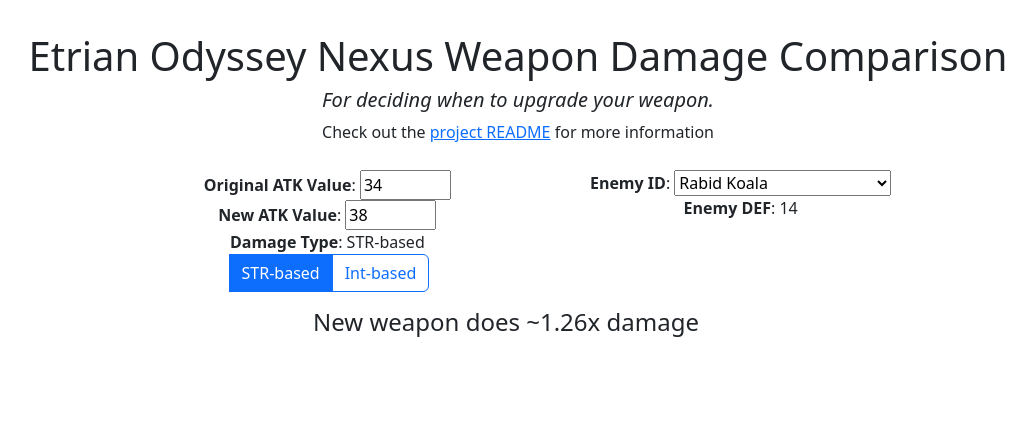
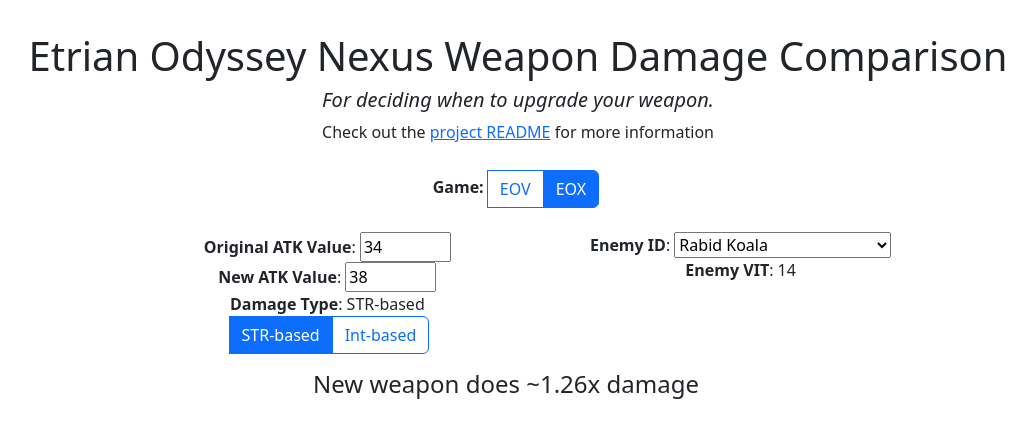
Before and after one commit to aturfah/eo5x-weapon-dmg, a React (Vite) app: page / in a window 1280 px wide. Shown: the top 438 px of the page, without its empty margins (122-1158 px from the left). Built offline with nearby package versions, Linux system fonts and the light colour scheme.

Commit message:
Add EOV Enemies

```diff
--- a/src/App.tsx
+++ b/src/App.tsx
@@ -8,29 +8,26 @@
   const cs = eDef / atk;
   let innerVal = 0;
   if (cs > 1) {
-    // console.log("cs > 1")
     innerVal = 1 - 0.7 * Math.pow(cs, 1/4)
   } else {
-    // console.log("cs < 1")
     innerVal = 0.3 + 1.7 * Math.pow(1 - cs, 3)
   }
   let finalVal = 0.717 * innerVal * atk * 3 - eDef/5
   if (finalVal < 0) finalVal = 0;
-  // console.log("Player ATK", atk)
-  // console.log("CS", cs)
-  // console.log("Stat Value", innerVal)
-  // console.log("Final Value", finalVal)
   return finalVal
 }
 
-function damageRat(atkN: number, atkO: number, eName: string, strDmg: boolean) {
-  const eDef = getEDef(eName, strDmg)
+function damageRat(atkN: number, atkO: number, eName: string, strDmg: boolean, nexus: boolean) {
+  const eDef = getEDef(eName, strDmg, nexus)
   const val = damage(atkN, eDef) / damage(atkO, eDef)
   return Math.round(val * 100) / 100
 }
 
-function getEDef(eName: string, strDmg: boolean) {
+function getEDef(eName: string, strDmg: boolean, nexus: boolean) {
   const mappingStr = new Map();
+  const mappingInt = new Map();
+
+  if (nexus) {
     mappingStr.set("debug", 14)
     mappingStr.set("blossombeast", 13)
     mappingStr.set("berserkerking", 17)
@@ -63,8 +60,6 @@
     mappingStr.set("greatdragon", 100)
     mappingStr.set("blizzardking", 94)
 
-
-  const mappingInt = new Map();
     mappingInt.set("debug", 12)
     mappingInt.set("blossombeast", 16)
     mappingInt.set("berserkerking", 13)
@@ -96,6 +91,32 @@
     mappingInt.set("stormemperor", 109)
     mappingInt.set("greatdragon", 106)
     mappingInt.set("blizzardking", 100)
+  } else {
+    mappingStr.set("debug", 18)
+    mappingStr.set("amalgolem", 35)
+    mappingStr.set("hippogryph", 53)
+    mappingStr.set("undeadking", 60)
+    mappingStr.set("crystaldragon", 93)
+    mappingStr.set("eternaltyrant", 132)
+    mappingStr.set("primordiphant", 121)
+    mappingStr.set("dryad", 121)
+    mappingStr.set("zombiedragon", 118)
+    mappingStr.set("lamia", 136)
+    mappingStr.set("stardevourer", 231)
+
+    mappingInt.set("debug", 12)
+    mappingInt.set("amalgolem", 34)
+    mappingInt.set("hippogryph", 39)
+    mappingInt.set("undeadking", 86)
+    mappingInt.set("crystaldragon", 101)
+    mappingInt.set("eternaltyrant", 129)
+    mappingInt.set("primordiphant", 112)
+    mappingInt.set("dryad", 131)
+    mappingInt.set("zombiedragon", 128)
+    mappingInt.set("lamia", 147)
+    mappingInt.set("stardevourer", 238)
+  }
+
 
   if (strDmg) {
     return(mappingStr.get(eName))
@@ -105,18 +126,85 @@
 }
 
 function App() {
+  const [nexus, setNexus] = useState(true)
   const [atkOrig, setWAtkO] = useState(34)
   const [atkNew, setWAtkN] = useState(38)
   const [eName, setEName] = useState('debug')
   const [strDmg, setStrDmg] = useState(true)
-  const dmgRat = damageRat(atkNew, atkOrig, eName, strDmg)
+  const dmgRat = damageRat(atkNew, atkOrig, eName, strDmg, nexus)
+
+  let enemyList = [];
+  if (nexus) {
+    enemyList = [
+      <option value="debug">Rabid Koala</option>,
+      <option value="blossombeast">Blossombeast</option>,
+      <option value="berserkerking">Berserker King</option>,
+      <option value="cernunnos">Cernunnos</option>,
+      <option value="wyvern">Wyvern</option>,
+      <option value="wickedsilirus">Wicked Silirus</option>,
+      <option value="shellbeast">Shellbeast</option>,
+      <option value="harpuia">Harpuia</option>,
+      <option value="chimaera">Chimaera</option>,
+      <option value="ketos">Ketos</option>,
+      <option value="bugbeast">Bugbeast</option>,
+      <option value="salamander">Salamander</option>,
+      <option value="boilinglizard">Boiling Lizard</option>,
+      <option value="basilisk">Basilisk</option>,
+      <option value="iwaoropenelep">Iwaoropenelep</option>,
+      <option value="blot">Blot</option>,
+      <option value="jormungandr_weak">Jormungandr (Main Story)</option>,
+      <option value="golem">Golem</option>,
+      <option value="fenrir">Fenrir</option>,
+      <option value="chameleonking">Chameleon King</option>,
+      <option value="alraune">Alraune</option>,
+      <option value="hippogryph">Hippogryph</option>,
+      <option value="queenant">Queen Ant</option>,
+      <option value="lamia">Lamia</option>,
+      <option value="scylla">Scylla</option>,
+      <option value="juggernaut">Juggernaut</option>,
+      <option value="stormemperor">Storm Emperor</option>,
+      <option value="greatdragon">Great Dragon</option>,
+      <option value="blizzardking">Blizzard King</option>,
+      <option value="abyssalprincess">Abyssal Princess</option>,
+      <option value="jormungandr_full">Jormungandr (Postgame)</option>
+    ]
+  } else {
+      enemyList = [
+        <option value="debug">Rabid Acorn</option>,
+        <option value="amalgolem" key="amalgolem">Amalgolem</option>,
+        <option value="hippogryph" key="hippogryph">Hippogryph</option>,
+        <option value="undeadking" key="undeadking">Undead King</option>,
+        <option value="crystaldragon" key="crystaldragon">Crystal Dragon</option>,
+        <option value="eternaltyrant" key="eternaltyrant">Eternal Tyrant</option>,
+        <option value="primordiphant" key="primordiphant">Primordiphant</option>,
+        <option value="dryad" key="dryad">Dryad</option>,
+        <option value="zombiedragon" key="zombiedragon">Zombie Dragon</option>,
+        <option value="lamia" key="lamia">Lamia</option>,
+        <option value="stardevourer" key="stardevourer">Star Devourer</option>
+      ]
+    }
 
   return (
     <>
     <div className='row headerRow'>
-      <h1>Etrian Odyssey Nexus Weapon Damage Comparison</h1>
+      <h1>Etrian Odyssey {nexus ? "Nexus" : "V"} Weapon Damage Comparison</h1>
       <h5><i>For deciding when to upgrade your weapon.</i></h5>
       <p>Check out the <a href="https://github.com/aturfah/eo5x-weapon-dmg/blob/master/README.md">project README</a> for more information</p>
+    </div>
+    <div className='row'>
+      <div className='col-sm-4'></div>
+      <div className='col-sm-4'>
+        <b>Game:</b>
+          <div className="btn-group" role="group" aria-label="Basic checkbox toggle button group"> &nbsp;<br/>
+            <input type="checkbox" className="btn-check" checked={!nexus} id="eov" onChange={() => setNexus(false)} />
+            <label className="btn btn-outline-primary" htmlFor="eov">EOV</label>
+
+            <input type="checkbox" className="btn-check" checked={nexus} id="eox" onChange={() => setNexus(true)} />
+            <label className="btn btn-outline-primary" htmlFor="eox">EOX</label>
+          </div>
+          &nbsp;<br/>
+          &nbsp;<br/>
+      </div>
     </div>
     <div className='row'>
       <div className='col-sm-2'></div>
@@ -137,41 +225,11 @@
       <div className='col-sm-4'>
         <ul>
           <li><b>Enemy ID</b>:&nbsp;
-            <select name="pets" value={eName} onChange={(val) => setEName(val.target.value)} id="pet-select">
-              <option value="debug">Rabid Koala</option>
-              <option value="blossombeast">Blossombeast</option>
-              <option value="berserkerking">Berserker King</option>
-              <option value="cernunnos">Cernunnos</option>
-              <option value="wyvern">Wyvern</option>
-              <option value="wickedsilirus">Wicked Silirus</option>
-              <option value="shellbeast">Shellbeast</option>
-              <option value="harpuia">Harpuia</option>
-              <option value="chimaera">Chimaera</option>
-              <option value="ketos">Ketos</option>
-              <option value="bugbeast">Bugbeast</option>
-              <option value="salamander">Salamander</option>
-              <option value="boilinglizard">Boiling Lizard</option>
-              <option value="basilisk">Basilisk</option>
-              <option value="iwaoropenelep">Iwaoropenelep</option>
-              <option value="blot">Blot</option>
-              <option value="jormungandr_weak">Jormungandr (Main Story)</option>
-              <option value="golem">Golem</option>
-              <option value="fenrir">Fenrir</option>
-              <option value="chameleonking">Chameleon King</option>
-              <option value="alraune">Alraune</option>
-              <option value="hippogryph">Hippogryph</option>
-              <option value="queenant">Queen Ant</option>
-              <option value="lamia">Lamia</option>
-              <option value="scylla">Scylla</option>
-              <option value="juggernaut">Juggernaut</option>
-              <option value="stormemperor">Storm Emperor</option>
-              <option value="greatdragon">Great Dragon</option>
-              <option value="blizzardking">Blizzard King</option>
-              <option value="abyssalprincess">Abyssal Princess</option>
-              <option value="jormungandr_full">Jormungandr (Postgame)</option>
+            <select name="enemies" value={eName} onChange={(val) => setEName(val.target.value)} id="enemy-select">
+              {enemyList}
             </select>
           </li>
-          <li><b>Enemy {strDmg ? "DEF" : "MDEF"}</b>: {getEDef(eName, strDmg)}</li>
+          <li><b>Enemy {strDmg ? "VIT" : "WIS"}</b>: {getEDef(eName, strDmg, nexus)}</li>
         </ul>
       </div>
       <div className='row'>
```
Lines whose indentation alone changed are shown as unchanged.
